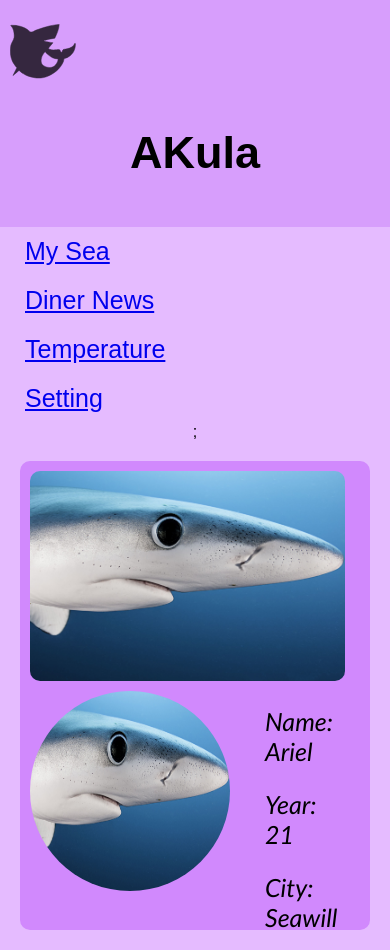
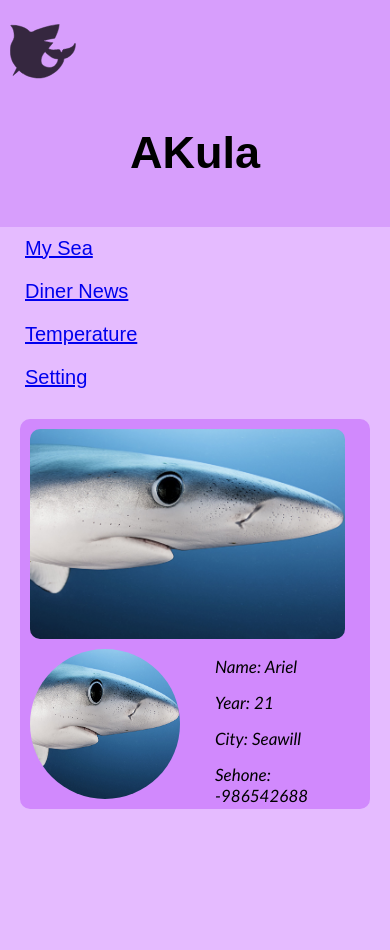
Before and after one commit to SugarHedgehog/react-test, a React (Create React App) app: page / in a window 390 px wide. After the commit the page ends 844 px from the top, so only its background shows below. Built offline with nearby package versions, Linux system fonts and the light colour scheme.

Commit message:
Reduce font sizes and image dimensions, fix syntax error and add phone number

```diff
--- a/src/App.css
+++ b/src/App.css
@@ -149,13 +149,13 @@ body {
 }
 
 a {
-  font-size: 25px;
+  font-size: 20px;
 }
 
 p {
   font-style: italic;
   font-family: 'Trebuchet MS', 'Lucida Sans Unicode', 'Lucida Grande', 'Lucida Sans', Arial, sans-serif;
-  font-size: 25px;
+  font-size: 17px;
 }
 
 .column p {
@@ -178,8 +178,8 @@ p {
 }
 
 .img-ava {
-  width: 200px;
-  height: 200px;
+  width: 150px;
+  height: 150px;
   border-radius: 50%;
   margin: 10px 10px 10px 10px;
 }
@@ -187,8 +187,8 @@ p {
 .img-preview {
   border-radius: 10px;
   width: 90%;
-  max-height: 40%;
-  height: 30%;
+  max-height: 20%;
+  height: 10%;
   object-fit: cover;
   margin-left: 10px;
 }
--- a/src/elements/DataAkula.js
+++ b/src/elements/DataAkula.js
@@ -3,5 +3,6 @@ export function DataAkula() {
     <p>Name: Ariel</p>
     <p>Year: 21</p>
     <p>City: Seawill</p>
+    <p>Sehone: -986542688</p>
   </div>;
 }
--- a/src/elements/Menu.js
+++ b/src/elements/Menu.js
@@ -5,6 +5,6 @@ export function Menu() {
       <a href='#s'>Diner News</a>
       <a href='#s'>Temperature</a>
       <a href='#s'>Setting</a>
-    </div>;
+    </div>
   </div>;
 }
```
